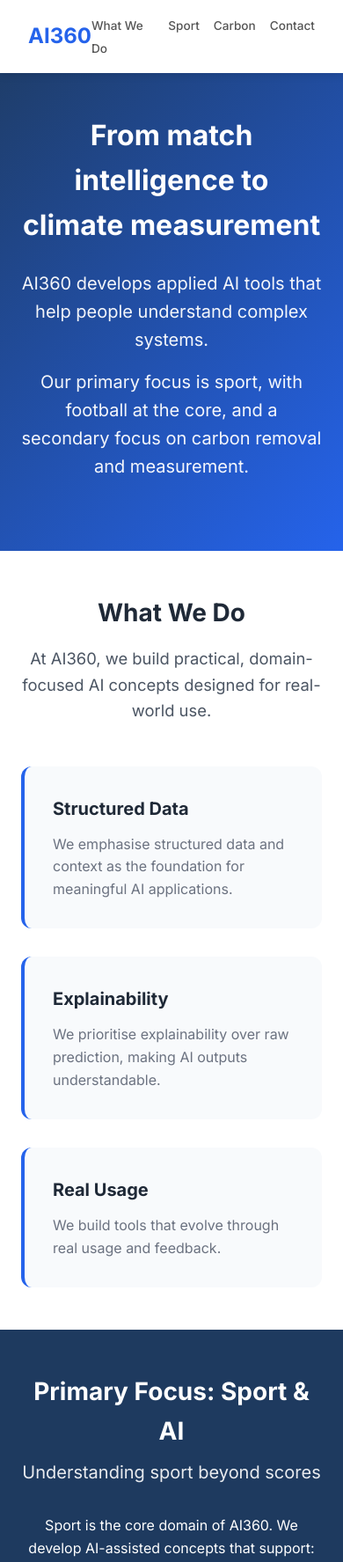
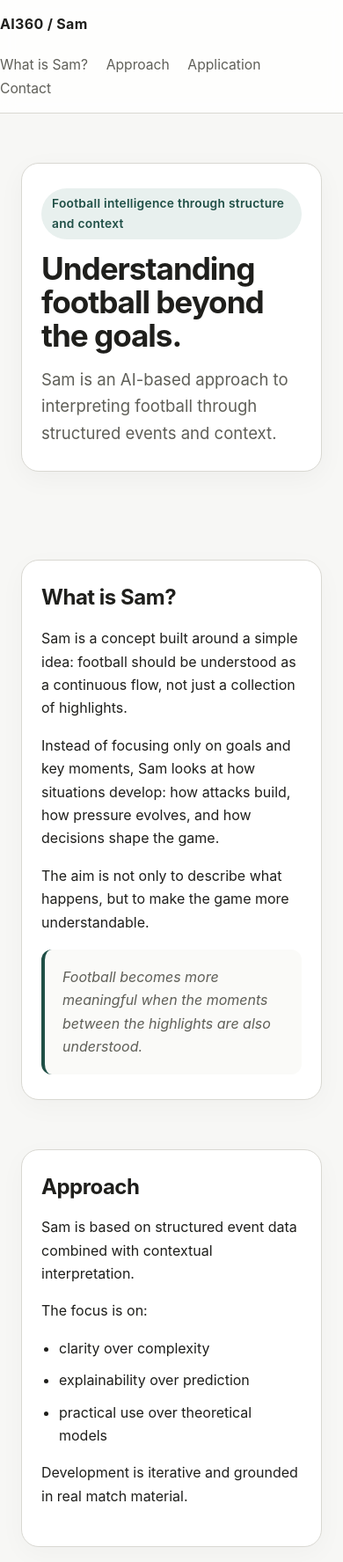
Before and after one commit to iukkola/ai360-website, a plain HTML site: page index.html in a window 390 px wide. Shown: the top 1775 px of the page at 88% size. Drawn offline with Linux system fonts and the light colour scheme.

Commit message:
Update index.html

```diff
--- a/index.html
+++ b/index.html
@@ -1,106 +1,288 @@
-<!DOCTYPE html>
+<!doctype html>
 <html lang="en">
 <head>
-    <meta charset="UTF-8">
-    <meta name="viewport" content="width=device-width, initial-scale=1.0">
-    <title>AI360 - Applied AI for Sport and Climate</title>
-    <meta name="description" content="AI360 develops applied AI tools that help people understand complex systems. Sport, football, and carbon measurement.">
-    <link rel="stylesheet" href="styles.css">
-    <link rel="preconnect" href="https://fonts.googleapis.com">
-    <link rel="preconnect" href="https://fonts.gstatic.com" crossorigin>
-    <link href="https://fonts.googleapis.com/css2?family=Inter:wght@400;500;600;700&display=swap" rel="stylesheet">
+  <meta charset="utf-8">
+  <meta name="viewport" content="width=device-width, initial-scale=1">
+  <title>AI360.live</title>
+  <meta name="description" content="Sam is an AI-based approach to interpreting football through structured events and context.">
+  <style>
+    :root {
+      --bg: #f7f7f5;
+      --surface: #ffffff;
+      --text: #1f1f1c;
+      --muted: #5f5f58;
+      --line: #d9d8d2;
+      --accent: #1f4f46;
+      --accent-soft: #e8f0ee;
+      --max: 920px;
+    }
+
+    * { box-sizing: border-box; }
+
+    body {
+      margin: 0;
+      font-family: -apple-system, BlinkMacSystemFont, "Segoe UI", Roboto, Helvetica, Arial, sans-serif;
+      background: var(--bg);
+      color: var(--text);
+      line-height: 1.65;
+    }
+
+    a {
+      color: var(--accent);
+      text-decoration: none;
+    }
+
+    a:hover {
+      text-decoration: underline;
+    }
+
+    .wrap {
+      max-width: var(--max);
+      margin: 0 auto;
+      padding: 0 24px;
+    }
+
+    header {
+      border-bottom: 1px solid var(--line);
+      background: rgba(255,255,255,0.82);
+      backdrop-filter: blur(8px);
+      position: sticky;
+      top: 0;
+    }
+
+    .nav {
+      display: flex;
+      justify-content: space-between;
+      align-items: center;
+      min-height: 72px;
+      gap: 20px;
+    }
+
+    .brand {
+      font-weight: 700;
+      letter-spacing: 0.02em;
+      color: var(--text);
+    }
+
+    nav a {
+      margin-left: 18px;
+      font-size: 0.98rem;
+      color: var(--muted);
+    }
+
+    .hero {
+      padding: 88px 0 72px;
+    }
+
+    .hero-box {
+      background: var(--surface);
+      border: 1px solid var(--line);
+      border-radius: 20px;
+      padding: 48px 40px;
+      box-shadow: 0 8px 30px rgba(0,0,0,0.04);
+    }
+
+    .eyebrow {
+      display: inline-block;
+      margin-bottom: 14px;
+      padding: 6px 12px;
+      border-radius: 999px;
+      background: var(--accent-soft);
+      color: var(--accent);
+      font-size: 0.86rem;
+      font-weight: 600;
+      letter-spacing: 0.02em;
+    }
+
+    h1 {
+      margin: 0 0 16px;
+      font-size: clamp(2.2rem, 5vw, 4rem);
+      line-height: 1.08;
+      letter-spacing: -0.03em;
+    }
+
+    .lead {
+      max-width: 760px;
+      font-size: 1.16rem;
+      color: var(--muted);
+      margin: 0;
+    }
+
+    main section {
+      padding: 28px 0;
+    }
+
+    .section-card {
+      background: var(--surface);
+      border: 1px solid var(--line);
+      border-radius: 20px;
+      padding: 34px 32px;
+      box-shadow: 0 8px 30px rgba(0,0,0,0.03);
+    }
+
+    h2 {
+      margin: 0 0 18px;
+      font-size: 1.5rem;
+      line-height: 1.2;
+      letter-spacing: -0.02em;
+    }
+
+    p {
+      margin: 0 0 16px;
+    }
+
+    ul {
+      margin: 0;
+      padding-left: 20px;
+    }
+
+    li {
+      margin: 0 0 10px;
+    }
+
+    .quote {
+      margin-top: 18px;
+      padding: 18px 20px;
+      border-left: 4px solid var(--accent);
+      background: #fafaf8;
+      border-radius: 12px;
+      color: var(--muted);
+      font-style: italic;
+    }
+
+    footer {
+      padding: 56px 0 70px;
+      color: var(--muted);
+      font-size: 0.96rem;
+    }
+
+    .footer-card {
+      background: var(--surface);
+      border: 1px solid var(--line);
+      border-radius: 20px;
+      padding: 28px 32px;
+    }
+
+    .small {
+      font-size: 0.95rem;
+      color: var(--muted);
+    }
+
+    @media (max-width: 720px) {
+      .nav {
+        flex-direction: column;
+        align-items: flex-start;
+        padding: 14px 0;
+      }
+
+      nav a {
+        margin-left: 0;
+        margin-right: 16px;
+      }
+
+      .hero {
+        padding-top: 56px;
+      }
+
+      .hero-box,
+      .section-card,
+      .footer-card {
+        padding: 28px 22px;
+      }
+    }
+  </style>
 </head>
 <body>
   <header>
+    <div class="wrap nav">
+      <div class="brand">AI360 / Sam</div>
       <nav>
-            <div class="logo">AI360</div>
-            <ul>
-                <li><a href="#what-we-do">What We Do</a></li>
-                <li><a href="#sport">Sport</a></li>
-                <li><a href="#carbon">Carbon</a></li>
-                <li><a href="#contact">Contact</a></li>
-            </ul>
+        <a href="#about">What is Sam?</a>
+        <a href="#approach">Approach</a>
+        <a href="#application">Application</a>
+        <a href="#contact">Contact</a>
       </nav>
+    </div>
   </header>
 
-    <main>
+  <main class="wrap">
     <section class="hero">
-            <h1>From match intelligence to climate measurement</h1>
-            <p>AI360 develops applied AI tools that help people understand complex systems.</p>
-            <p class="hero-sub">Our primary focus is sport, with football at the core, and a secondary focus on carbon removal and measurement.</p>
+      <div class="hero-box">
+        <div class="eyebrow">Football intelligence through structure and context</div>
+        <h1>Understanding football beyond the goals.</h1>
+        <p class="lead">
+          Sam is an AI-based approach to interpreting football through structured events and context.
+        </p>
+      </div>
     </section>
 
-        <section id="what-we-do" class="what-we-do">
-            <h2>What We Do</h2>
-            <p class="intro">At AI360, we build practical, domain-focused AI concepts designed for real-world use.</p>
-            <div class="principles-grid">
-                <div class="principle-card">
-                    <h3>Structured Data</h3>
-                    <p>We emphasise structured data and context as the foundation for meaningful AI applications.</p>
-                </div>
-                <div class="principle-card">
-                    <h3>Explainability</h3>
-                    <p>We prioritise explainability over raw prediction, making AI outputs understandable.</p>
-                </div>
-                <div class="principle-card">
-                    <h3>Real Usage</h3>
-                    <p>We build tools that evolve through real usage and feedback.</p>
+    <section id="about">
+      <div class="section-card">
+        <h2>What is Sam?</h2>
+        <p>
+          Sam is a concept built around a simple idea: football should be understood as a continuous flow,
+          not just a collection of highlights.
+        </p>
+        <p>
+          Instead of focusing only on goals and key moments, Sam looks at how situations develop:
+          how attacks build, how pressure evolves, and how decisions shape the game.
+        </p>
+        <p>
+          The aim is not only to describe what happens, but to make the game more understandable.
+        </p>
+        <div class="quote">
+          Football becomes more meaningful when the moments between the highlights are also understood.
         </div>
       </div>
     </section>
 
-        <section id="sport" class="sport">
-            <h2>Primary Focus: Sport & AI</h2>
-            <h3 class="section-subtitle">Understanding sport beyond scores</h3>
-            <p>Sport is the core domain of AI360. We develop AI-assisted concepts that support:</p>
-            <ul class="feature-list">
-                <li>Match understanding and tactical explanation</li>
-                <li>Real-time and post-event commentary assistance</li>
-                <li>Educational and interactive sport experiences</li>
+    <section id="approach">
+      <div class="section-card">
+        <h2>Approach</h2>
+        <p>
+          Sam is based on structured event data combined with contextual interpretation.
+        </p>
+        <p>
+          The focus is on:
+        </p>
+        <ul>
+          <li>clarity over complexity</li>
+          <li>explainability over prediction</li>
+          <li>practical use over theoretical models</li>
         </ul>
-            <p class="sport-note"><strong>Football is our primary sport.</strong> The same principles apply to other structured team sports, and in later phases may extend to areas such as American football, rugby, and baseball.</p>
-        </section>
-
-        <section id="carbon" class="carbon">
-            <h2>Secondary Focus: Carbon Removal & Measurement</h2>
-            <p>Alongside sport, AI360 explores how applied AI can support carbon removal and carbon credit measurement, particularly in agriculture.</p>
-            <ul class="feature-list">
-                <li>Practical data collection workflows</li>
-                <li>Evidence-based monitoring over time</li>
-                <li>Improving transparency and trust in measurement processes</li>
-            </ul>
-            <p class="carbon-note">This is a secondary research and pilot track.</p>
-        </section>
-
-        <section id="approach" class="approach">
-            <h2>Our Approach</h2>
-            <p>Across all projects, AI360 follows the same principles:</p>
-            <div class="approach-grid">
-                <div class="approach-item">
-                    <span class="approach-number">1</span>
-                    <p>Start small and test in real conditions</p>
-                </div>
-                <div class="approach-item">
-                    <span class="approach-number">2</span>
-                    <p>Prioritise clarity, trust, and usability</p>
-                </div>
-                <div class="approach-item">
-                    <span class="approach-number">3</span>
-                    <p>Iterate based on real-world feedback</p>
-                </div>
+        <p style="margin-top:16px;">
+          Development is iterative and grounded in real match material.
+        </p>
       </div>
     </section>
 
-        <section id="contact" class="contact">
-            <h2>Contact</h2>
-            <p class="contact-company">AI360</p>
-            <p class="contact-person">Contact person: Ilkka Ukkola</p>
-            <a href="mailto:ilkka@ai360.live" class="cta-button">ilkka@ai360.live</a>
+    <section id="application">
+      <div class="section-card">
+        <h2>Application</h2>
+        <p>
+          The work explores how this approach can support:
+        </p>
+        <ul>
+          <li>match interpretation</li>
+          <li>commentary assistance</li>
+          <li>educational use in football</li>
+        </ul>
+        <p style="margin-top:16px;">
+          The primary focus is football, with potential to extend to other team sports later.
+        </p>
+      </div>
     </section>
   </main>
 
-    <footer>
-        <p>&copy; 2024 AI360. All rights reserved.</p>
+  <footer id="contact">
+    <div class="wrap">
+      <div class="footer-card">
+        <h2>Contact</h2>
+        <p>AI360<br>Ilkka Ukkola</p>
+        <p><a href="mailto:ilkka@ai360.live">ilkka@ai360.live</a></p>
+        <p class="small">© 2026 AI360.live. All rights reserved.</p>
+      </div>
+    </div>
   </footer>
 </body>
 </html>
```
Lines whose indentation alone changed are shown as unchanged.
